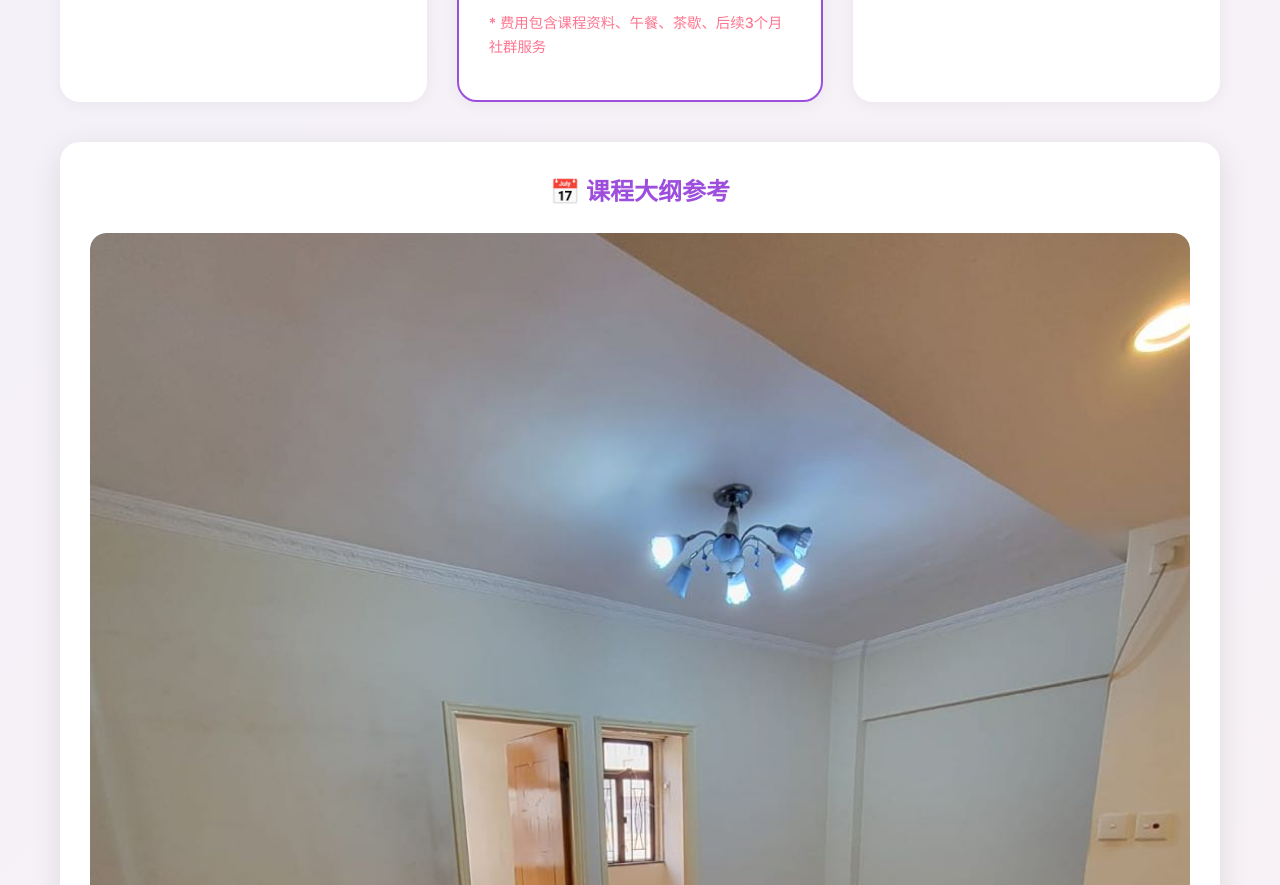
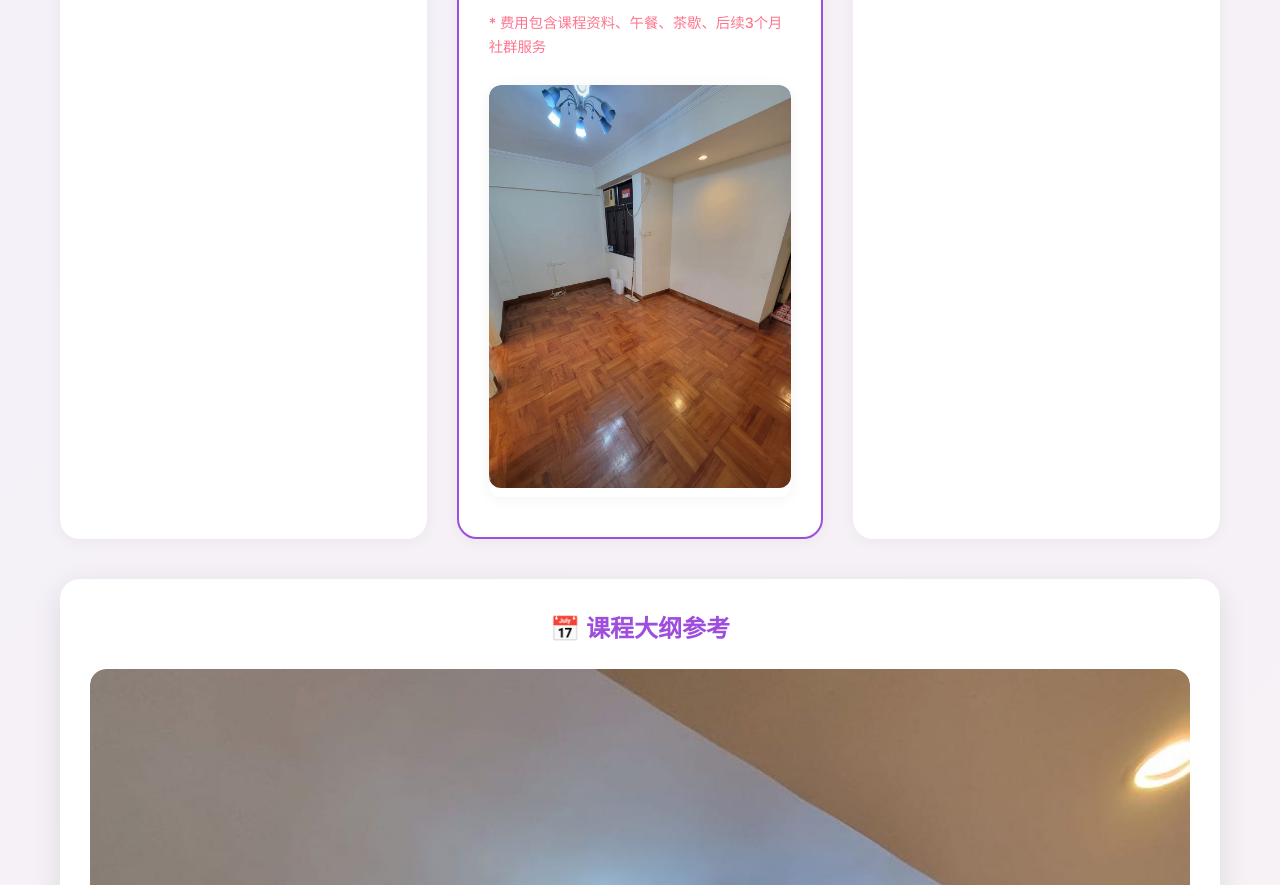
Before and after one commit to 003steven/relationship-workshop, a plain HTML site: page public/index.html in a window 1280 px wide. Shown: the part 5914-6799 px from the top of the page. Drawn offline with Linux system fonts and the light colour scheme; a script that the page names is missing.

Commit message:
Add price list image

```diff
--- a/public/index.html
+++ b/public/index.html
@@ -1008,6 +1008,11 @@
                         <span class="info-value">享85折优惠</span>
                     </div>
                     <p class="price-note">* 费用包含课程资料、午餐、茶歇、后续3个月社群服务</p>
+
+                    <!-- 价格表图片 -->
+                    <div style="margin-top: 25px; border-radius: 12px; overflow: hidden; box-shadow: var(--shadow-sm);">
+                        <img src="images/price-list.jpg" style="width: 100%; border-radius: 12px;" alt="价格表">
+                    </div>
                 </div>
 
                 <div class="info-card">
```
Also changed, not shown: public/images/price-list.jpg (added).
